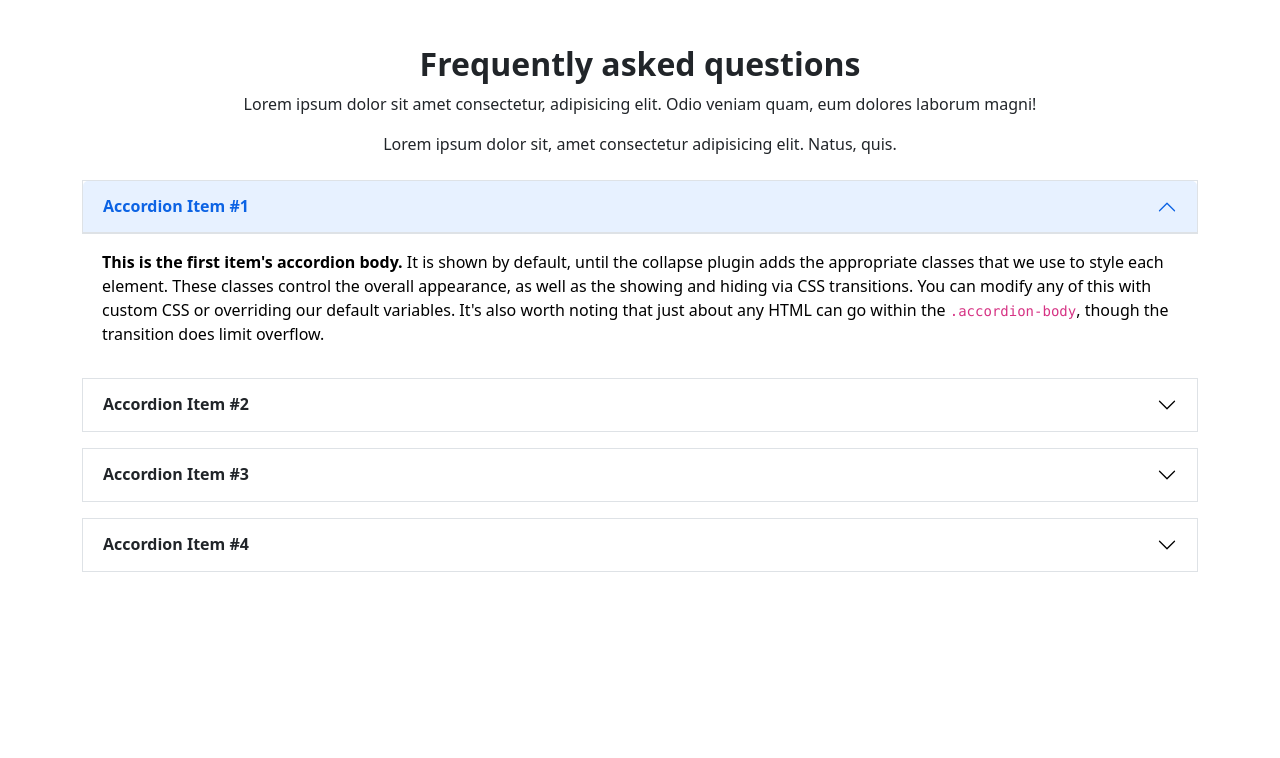
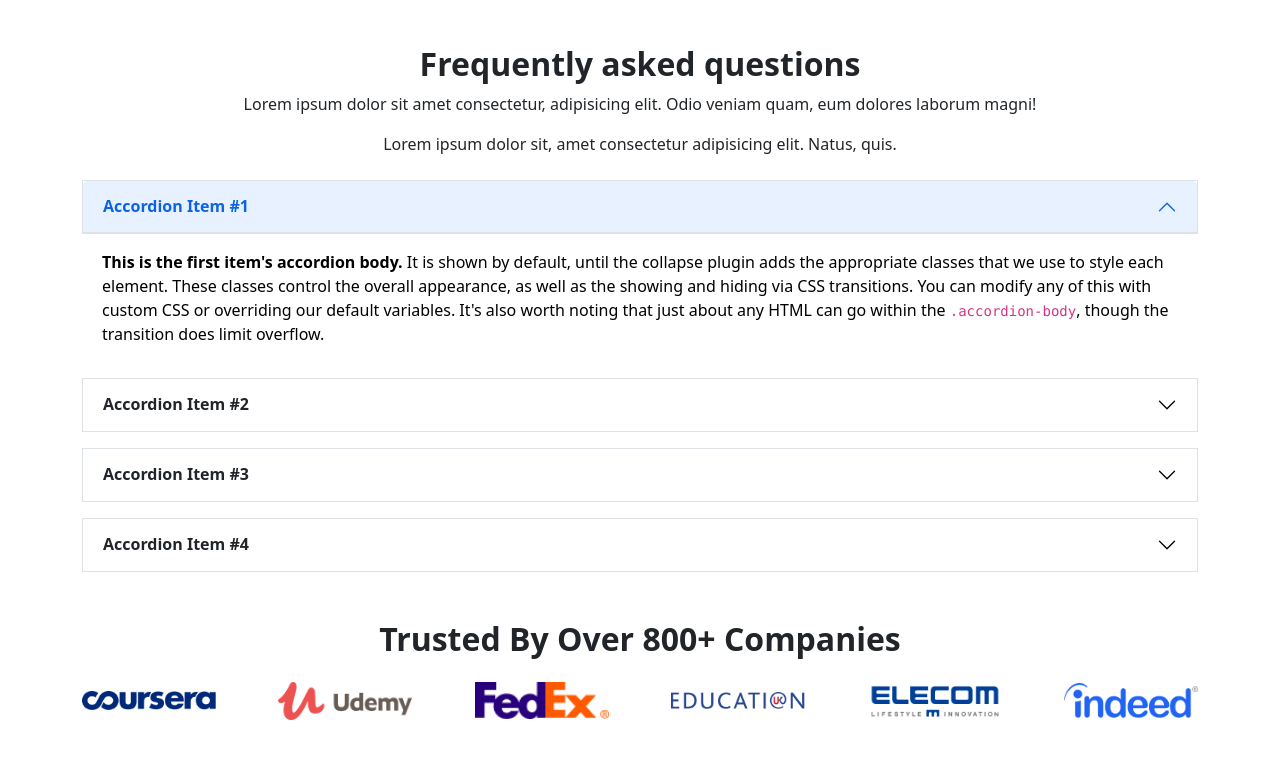
Before and after one commit to amitdatta007/pro-edu, a plain HTML site: page index.html in a window 1280 px wide. Shown: the part 2981-3739 px from the top of the page. Before the commit the page ends 3601 px from the top, so only its background shows below. Drawn offline with nearby package versions, Linux system fonts and the light colour scheme.

Commit message:
trusted company area added

```diff
--- a/index.html
+++ b/index.html
@@ -16,7 +16,6 @@
 <!-- header part start here  -->
 
     <main>
-
         <!-- populer courses start  -->
         <section class="mb-5">
             <div class="container">
@@ -361,6 +360,20 @@
               </div>
         </section>
         <!-- Frequently Asked questions area end  -->
+
+        <!-- trusted company area start  -->
+        <section class="container-fluid container-lg my-5 d-none d-lg-block">
+            <h2 class="text-center fw-bolder">Trusted By Over 800+ Companies</h2>
+            <div class="d-flex justify-content-between my-4 align-items-center">
+                <img style="width: 12%" src="./images/company/company-1.png" alt="">
+                <img style="width: 12%;" src="./images/company/company-2.png" alt="">
+                <img style="width: 12%" src="./images/company/company-3.png" alt="">
+                <img style="width: 12%" src="./images/company/company-4.png" alt="">
+                <img style="width: 12%" src="./images/company/company-5.png" alt="">
+                <img style="width: 12%;" src="./images/company/company-6.png" alt="">
+            </div>
+        </section>
+        <!-- trusted company area start  -->
     </main>
 
 
```
